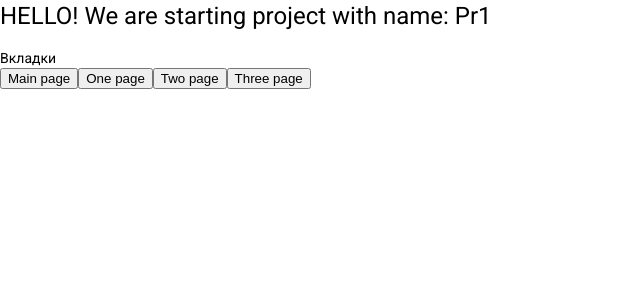
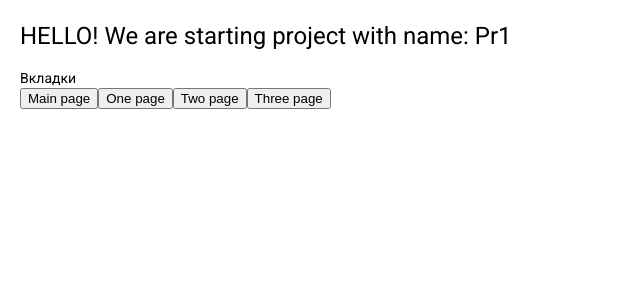
Before and after one commit to AlexandrCherkas/Angular, an Angular app in the folder Pr1/: page / in a window 1280 px wide. Shown: the top 300 px of the page, without its empty margins (0-640 px from the left). Built offline with nearby package versions, Linux system fonts and the light colour scheme.

Commit message:
Day 2 Task 2

```diff
--- a/Pr1/src/styles.scss
+++ b/Pr1/src/styles.scss
@@ -1,4 +1,5 @@
 /* You can add global styles to this file, and also import other style files */
 
 html, body { height: 100%; }
-body { margin: 0; font-family: Roboto, "Helvetica Neue", sans-serif; }
+body { margin: 0; font-family: Roboto, "Helvetica Neue", sans-serif;
+  padding: 20px;}
```
Also changed, not shown: Pr1/src/app/modules/card/components/users/users.component.ts (added, +28 -0 lines).
